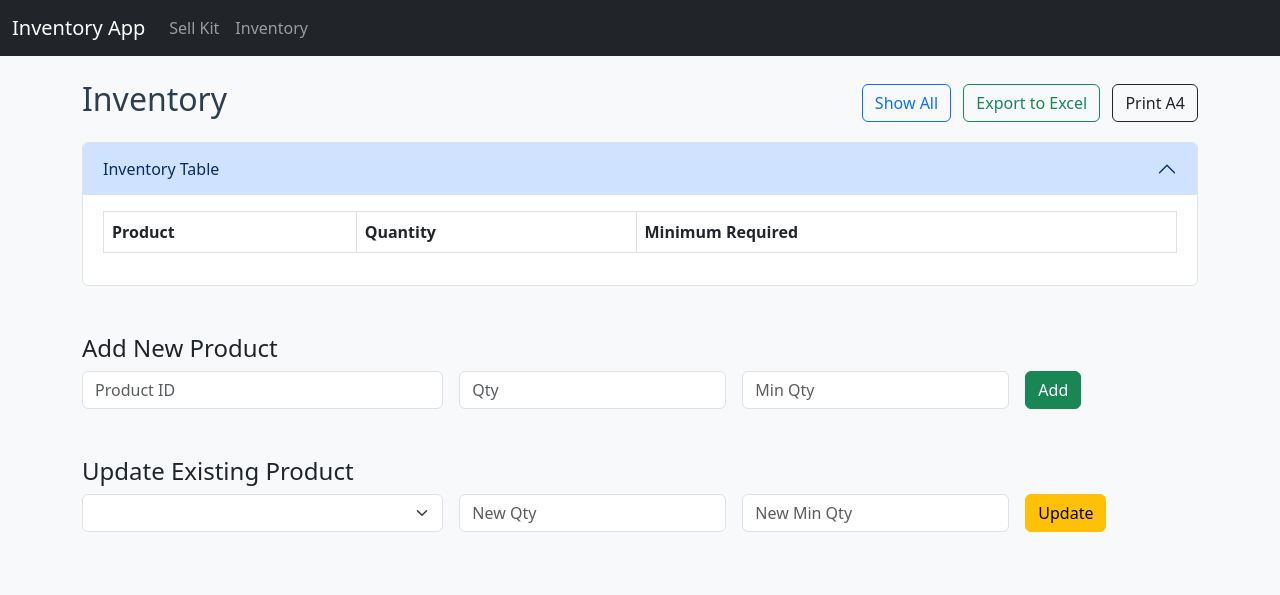
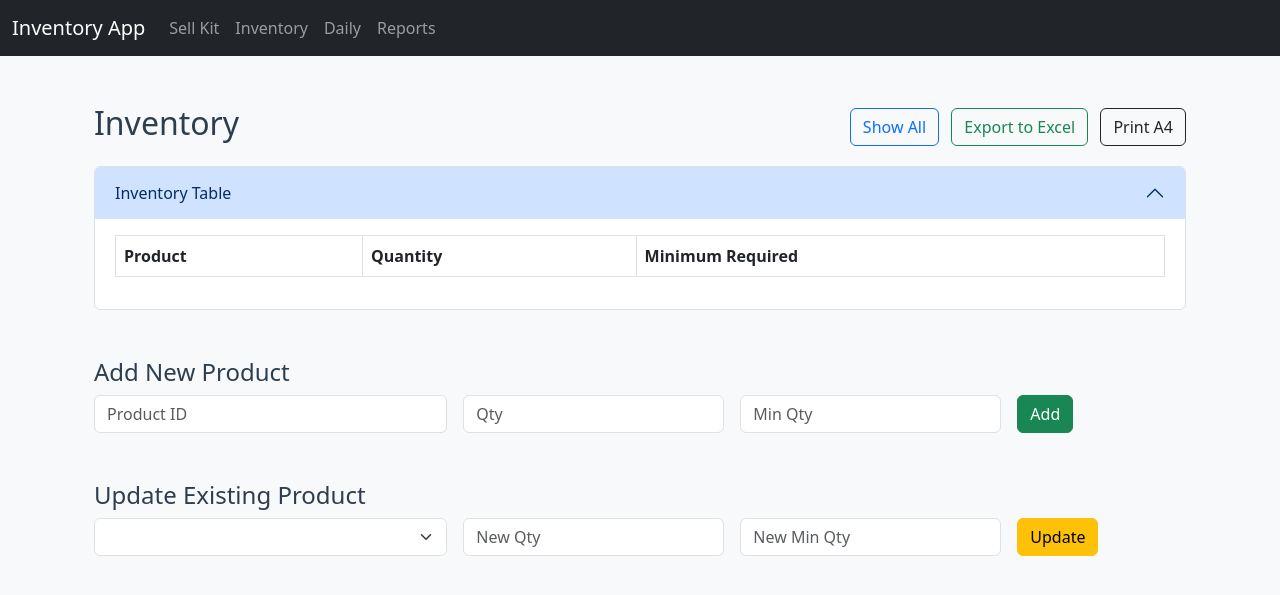
Before and after one commit to nelefrenn/inventory-app, a Flask app: page /inventory in a window 1280 px wide. Shown: the top 595 px of the page. Run offline with Flask 3, Linux system fonts and the light colour scheme; lists and menus that the app fills with data are empty.

Commit message:
Update base.html

```diff
--- a/templates/base.html
+++ b/templates/base.html
@@ -3,13 +3,13 @@
 <head>
   <meta charset="UTF-8">
   <meta name="viewport" content="width=device-width, initial-scale=1.0">
-  <title>Inventory Management</title>
+  <title>Inventory & Production App</title>
   <link href="https://cdn.jsdelivr.net/npm/bootstrap@5.3.0/dist/css/bootstrap.min.css" rel="stylesheet">
   <style>
     body {
       background-color: #f8f9fa;
     }
-    h2 {
+    h2, h4 {
       color: #2c3e50;
     }
   </style>
@@ -26,12 +26,25 @@
           <li class="nav-item">
             <a class="nav-link" href="/inventory">Inventory</a>
           </li>
+          <li class="nav-item">
+            <a class="nav-link" href="/login">Daily</a>
+          </li>
+          <li class="nav-item">
+            <a class="nav-link" href="/reports">Reports</a>
+          </li>
         </ul>
       </div>
     </div>
   </nav>
 
-  {% block content %}{% endblock %}
+  <main class="container py-4">
+    {% with messages = get_flashed_messages() %}
+      {% if messages %}
+        <div class="alert alert-info">{{ messages[0] }}</div>
+      {% endif %}
+    {% endwith %}
+    {% block content %}{% endblock %}
+  </main>
 
   <script src="https://cdn.jsdelivr.net/npm/bootstrap@5.3.0/dist/js/bootstrap.bundle.min.js"></script>
 </body>
```
